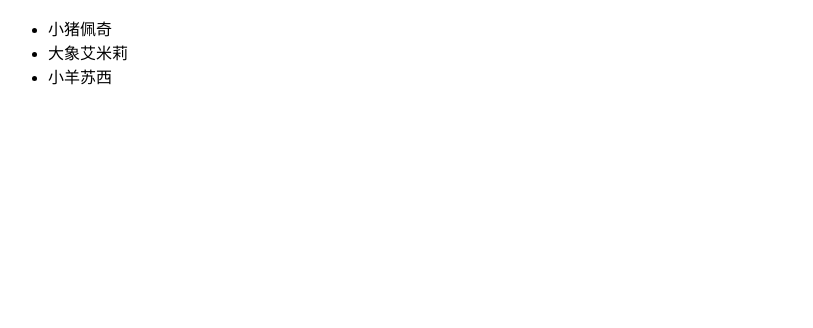
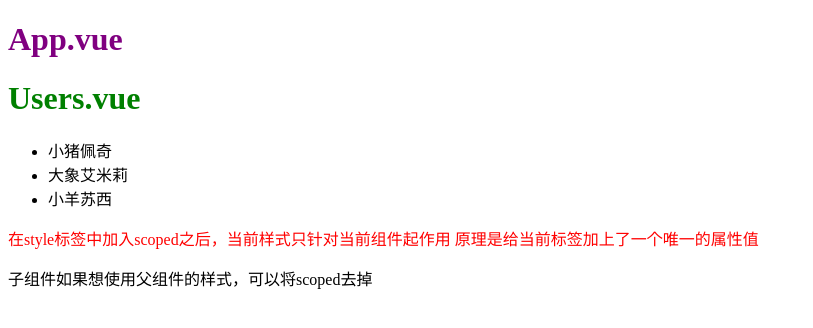
Before and after one commit to xu-xingxing/vuecli-demo, a Vue app: page / in a window 1280 px wide. Shown: the top 328 px of the page, without its empty margins (0-813 px from the left). Built offline with nearby package versions, Linux system fonts and the light colour scheme.

Commit message:
vue css and vue scoped css

```diff
--- a/src/App.vue
+++ b/src/App.vue
@@ -1,8 +1,10 @@
 <template>
   <div id="app">
+    <h1>App.vue</h1>
     <!-- 3.调用组件 -->
     <Users/>
     <!-- <my-users></my-users> -->
+    <p>子组件如果想使用父组件的样式，可以将scoped去掉</p>
   </div>
 </template>
 
@@ -20,5 +22,8 @@ export default {
 }
 </script>
 
-<style>
+<style scoped>
+h1 {
+  color: purple;
+}
 </style>
--- a/src/components/Users.vue
+++ b/src/components/Users.vue
@@ -1,8 +1,13 @@
 <template>
   <div id="users">
+    <h1>Users.vue</h1>
     <ul>
       <li v-for="(user, index) in users" :key="index">{{user}}</li>
     </ul>
+    <p class="desc">
+      在style标签中加入scoped之后，当前样式只针对当前组件起作用
+      原理是给当前标签加上了一个唯一的属性值
+    </p>
   </div>
 </template>
 
@@ -16,6 +21,11 @@ export default {
 }
 </script>
 
-<style>
-
+<style scoped>
+  h1 {
+    color: green;
+  }
+  .desc {
+    color: red;
+  }
 </style>
```
